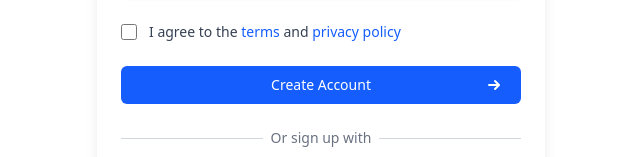
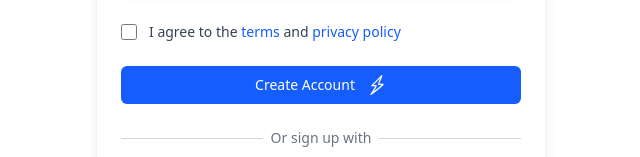
Before and after one commit to youssefElhoubi/Track-my-prices, a React (Vite) app in the folder TMPfront/: page /signup in a window 1280 px wide. Shown: the part 620-777 px from the top of the page, without its empty margins (319-959 px from the left). Built offline with nearby package versions, Linux system fonts and the light colour scheme.

Commit message:
the sign up form look is complait and now workingon the rest of the code

```diff
--- a/TMPfront/src/components/common/Iconse.tsx
+++ b/TMPfront/src/components/common/Iconse.tsx
@@ -225,7 +225,7 @@ export function Loadingnew({ className }: { className?: string }) {
         </svg>
     )
 }
-export function thunder({ className }: { className?: string }) {
+export function Thunder({ className }: { className?: string }) {
     return (
         <svg fill="#ffffff"
             version="1.1"
--- a/TMPfront/src/pages/signup.tsx
+++ b/TMPfront/src/pages/signup.tsx
@@ -1,7 +1,7 @@
 "use client"
 
 import { useState } from "react"
-import { UserIcon, MailIcon, EyeIcon, EyeOffIcon, GoogleIcon, ArrowRightIcon } from "../components/common/Iconse"
+import { UserIcon, MailIcon, EyeIcon, EyeOffIcon, GoogleIcon, Thunder } from "../components/common/Iconse"
 
 const SignUpForm = () => {
     const [showPassword, setShowPassword] = useState(false);
@@ -10,8 +10,6 @@ const SignUpForm = () => {
 
     //  to handel later
     const handleImageChange = (e: any) => {
-        console.log(e.target.files[0]);
-
         const file = e.target.files[0]
         if (file) {
             setProfileImage(file)
@@ -159,8 +157,8 @@ const SignUpForm = () => {
                                 className="group relative w-full flex justify-center py-2 px-4 border border-transparent text-sm font-medium rounded-md text-white bg-blue-600 hover:bg-blue-700 focus:outline-none focus:ring-2 focus:ring-offset-2 focus:ring-blue-500 transition-colors"
                             >
                                 Create Account
-                                <span className="absolute right-4 inset-y-0 flex items-center pl-3">
-                                    <ArrowRightIcon className="h-5 w-5" />
+                                <span className="flex items-center pl-3">
+                                    <Thunder className="h-5 w-5" />
                                 </span>
                             </button>
                         </div>
```
